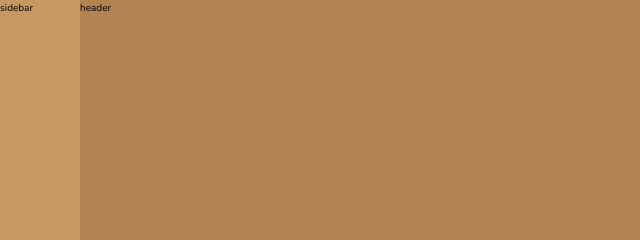
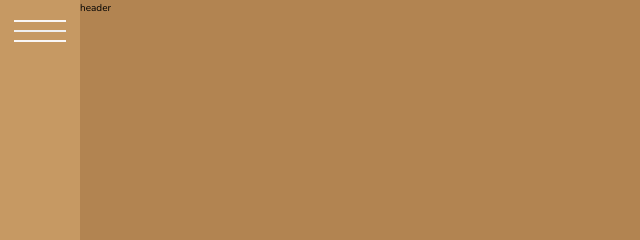
Before and after one commit to RiddickB89/Realtor-luxury-site, a website built with Parcel: page index.html in a window 1280 px wide. Shown: the top 240 px of the page, 0-640 px from the left. Built offline with nearby package versions, Linux system fonts and the light colour scheme.

Commit message:
Creation of sidebar

```diff
--- a/index.html
+++ b/index.html
@@ -15,7 +15,9 @@
     <title>nexter &mdash; your home, your freedom</title>
   </head>
   <body class="container">
-    <aside class="sidebar">sidebar</aside>
+    <aside class="sidebar">
+      <button class="sidebar__btn">&nbsp;</button>
+    </aside>
     <header class="header">header</header>
     <div class="realtors">realtors</div>
     <section class="features">
--- a/sass/_sidebar.scss
+++ b/sass/_sidebar.scss
@@ -2,4 +2,36 @@
   background-color: $color-primary;
   grid-column: sidebar-start / sidebar-end;
   grid-row: 1 / -1;
+
+  &__btn {
+    width: 65%;
+    height: 2px;
+    margin: 3rem auto;
+    position: relative;
+    border: none;
+    border-radius: 0;
+    display: block;
+    color: $color-grey-light-1;
+    cursor: pointer;
+
+    &::after {
+      content: "";
+      width: 100%;
+      height: 2px;
+      background-color: $color-grey-light-1;
+      position: absolute;
+      top: -1rem;
+      left: 0;
+    }
+
+    &::before {
+      content: "";
+      width: 100%;
+      height: 2px;
+      background-color: $color-grey-light-1;
+      position: absolute;
+      bottom: -1rem;
+      left: 0;
+    }
+  }
 }
```
Also changed, not shown: css/style.css.
